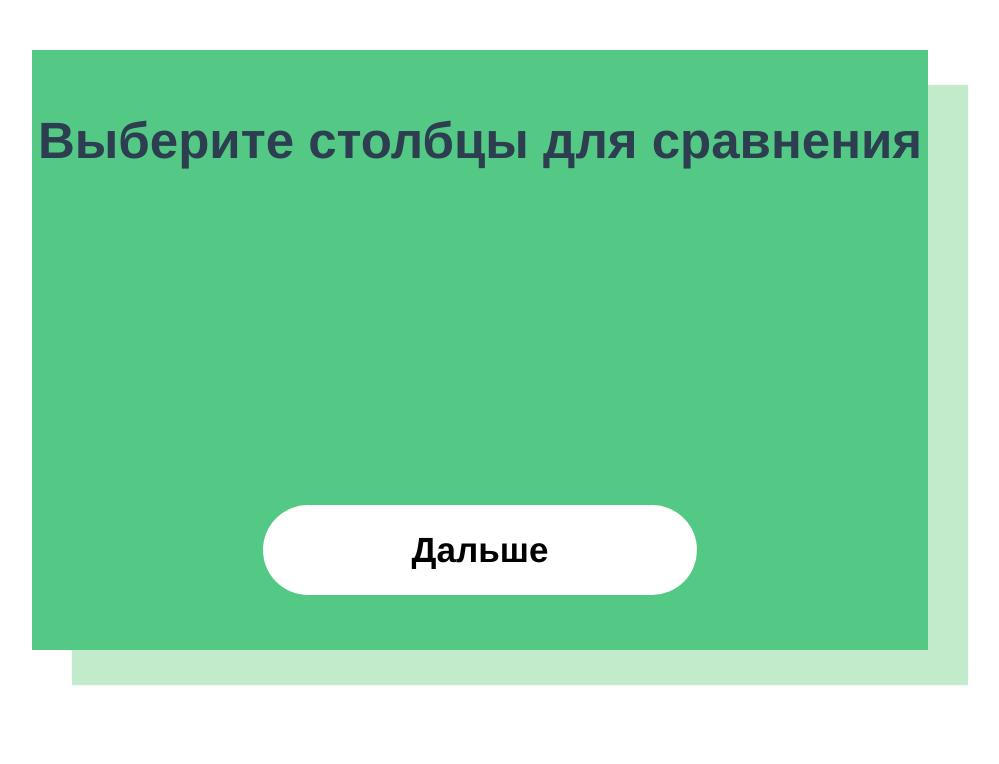
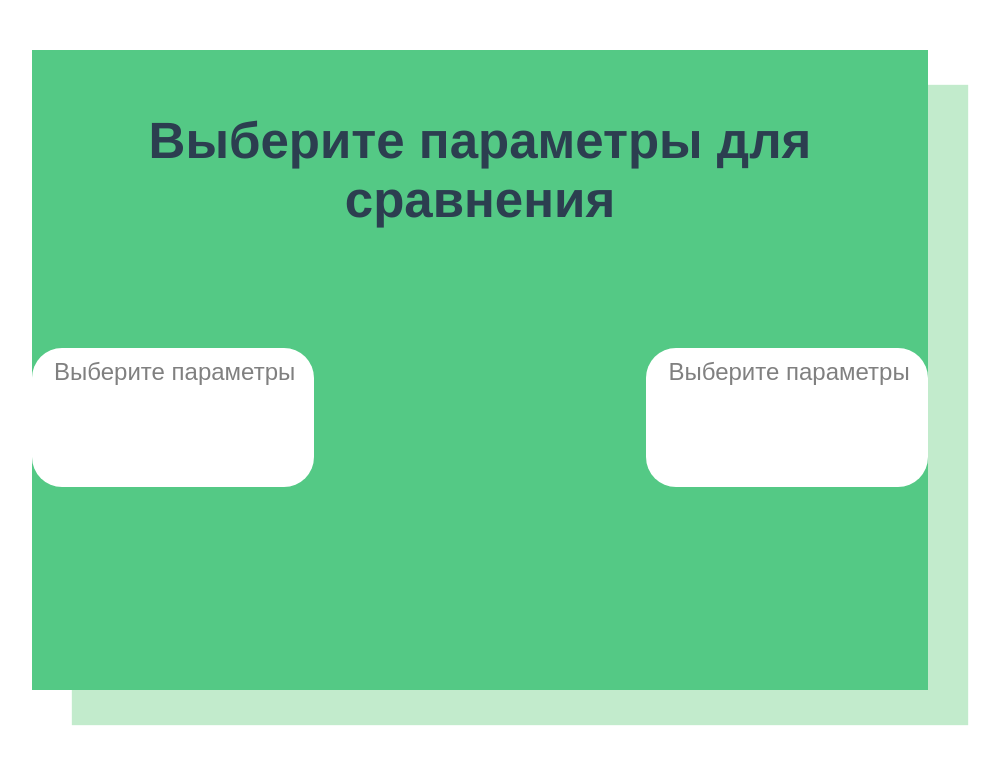
Before and after one commit to skysea116/compare_vue, a Vue app: page /comparing in a window 1280 px wide. Shown: the top 764 px of the page, without its empty margins (160-1159 px from the left). Built offline with nearby package versions, Linux system fonts and the light colour scheme.

Commit message:
доработан выбор параметров сравнения

```diff
--- a/src/App.vue
+++ b/src/App.vue
@@ -18,7 +18,7 @@
   background-color: rgb(84, 201, 133);
     box-shadow: 40px 35px 1px rgba(70, 194, 101, 0.329);
     width: 70vw;
-    height: 75vh;
+    height: 80vh;
     margin: 0 auto;
     margin-top: 50px;
 }
--- a/src/components/comparingFiles.vue
+++ b/src/components/comparingFiles.vue
@@ -1,18 +1,31 @@
 <template>
      <div class="compare">
-         <li v-for="table in headers" :key="table.h">
-           <div class="select">
-             <select :value="table.trim()" >
-              <option>
-                   <p>---</p>
+         <li >
+           <div class="select" v-if="fileNum === '1'">
+             <select @change="getSelectValue()" v-model="selected_1" multiple>
+              <option selected="selected" disabled value="---" >
+                   <p>Выберите параметры</p>
                </option>
-               <option  v-for="table2 in headers" :key="table2">
+               <option  v-for="table2 in headers" :key="table2" title="ctrl + ЛКМ">
+                   <p>{{ table2 }}</p>
+               </option>
+
+             </select>
+           </div>
+
+           <div class="select" v-if="fileNum === '2'">
+             <select @change="getSelectValue()" v-model="selected_2" multiple>
+              <option selected="selected" disabled value="---" title="ctrl + ЛКМ для множественного выбора">
+                   <p>Выберите параметры</p>
+               </option>
+               <option  v-for="table2 in headers" :key="table2" title="ctrl + ЛКМ">
                    <p>{{ table2 }}</p>
                </option>
 
              </select>
            </div>
          </li>
+
      </div>
    </template>
 
@@ -25,6 +38,8 @@ export default {
       firstTable: this.$store.getters.FIRST_TABLE,
       secondTable: this.$store.getters.SECOND_TABLE,
       headers: [],
+      selected_1: [],
+      selected_2: [],
     }
   },
 
@@ -36,34 +51,44 @@ mounted() {
 
     toHeaders() {
       if(this.fileNum === '1') {
-        for(let item in this.firstTable) {
-          if(item.match(/1/) && item.length <= 2) {
-            this.headers.push(this.firstTable[item].h)
-          }
+        for(let item in this.firstTable[0]) {
+            this.headers.push(item)
         }
       } else {
-        for(let item in this.secondTable) {
-          if(item.match(/1/) && item.length <= 2) {
-            this.headers.push(this.secondTable[item].h)
-          }
+        for(let item in this.secondTable[0]) {
+            this.headers.push(item)
         }
       }
+    },
+    getSelectValue() {
+      if(this.fileNum === '1') {
+        this.$store.commit('SET_1_SELECTED_PARAMS', this.selected_1)
+      } else {
+        this.$store.commit('SET_2_SELECTED_PARAMS', this.selected_2)
+      }
     }
+  }
 
-  }
 }
 </script>
 <style>
   select {
     font-size: 24px;
-    width: 18vw;
+    width: 22vw;
     padding: 10px 20px;
     border-radius: 30px;
     border: none;
     margin: 5px 0;
     transition: all 0.2s;
   }
-  select:hover {
+  option {
+    transition: all 0.1s;
+    border-radius: 30px;
+  }
+  option:first-child:hover {
+    cursor: pointer;
+  }
+  option:hover {
     transition: all 0.2s;
     background-color: rgb(224, 224, 224);
     color: rgb(70, 194, 121);
@@ -72,4 +97,5 @@ mounted() {
   li {
     list-style: none;
   }
+
 </style>
--- a/src/components/fileUpload.vue
+++ b/src/components/fileUpload.vue
@@ -15,7 +15,7 @@
   </div>
 </template>
 <script>
-import { read } from 'xlsx';
+import { read, utils } from 'xlsx';
 
   export default {
     props: ['fileNum'],
@@ -48,12 +48,11 @@ import { read } from 'xlsx';
           var ws = wb.Sheets[wsname];
 
           /* generate HTML */
-          //var HTML = utils.sheet_to_html(ws);
-          console.log(ws)
+          var rows = utils.sheet_to_json(ws);
 
           /* update table */
           //document.getElementById('out-table').innerHTML = HTML;
-          this.setToVuex(ws)
+          this.setToVuex(rows)
         };
         reader.readAsArrayBuffer(this.file);
     },
--- a/src/components/nextButton.vue
+++ b/src/components/nextButton.vue
@@ -1,5 +1,7 @@
 <template>
+  <div class="but">
      <router-link to="/comparing">Дальше</router-link>
+  </div>
 </template>
 <style>
 a {
@@ -18,10 +20,10 @@ a {
     color: black;
     transition: all 0.2s;
     width: 30vw;
-  }
+}
 a:hover {
     transition: all 0.2s;
     background-color: rgb(224, 224, 224);
     color: rgb(70, 194, 121);
-  }
+}
 </style>
--- a/src/store/index.js
+++ b/src/store/index.js
@@ -9,6 +9,10 @@ export default new Vuex.Store({
     table_2: '',
     fileName_1: '',
     fileName_2: '',
+    selected_1: '',
+    selected_2: '',
+    isSelected_1: '',
+    isSelected_2: ''
   },
   getters: {
     FIRST_TABLE(state) { //геттер
@@ -17,33 +21,66 @@ export default new Vuex.Store({
     SECOND_TABLE(state) {
       return state.table_2
     },
+
+
     FIRST_FILE(state) {
       return state.fileName_1
     },
     SECOND_FILE(state) {
       return state.fileName_2
     },
+
+    SELECTED_PARAMS_1(state) {
+      return state.selected_1
+    },
+    SELECTED_PARAMS_2(state) {
+      return state.selected_2
+    },
+
+
+    IS_SLECTED_1(state) {
+      return state.isSelected_1
+    },
+    IS_SLECTED_2(state) {
+      return state.isSelected_2
+    },
+
+
   },
 
   mutations: {
     SET_1_TABLE_TO_STATE: (state, payload) => {
       state.table_1 = payload;
     },
-
     SET_2_TABLE_TO_STATE: (state, payload) => {
       state.table_2 = payload;
     },
 
+
     SET_1_FILE_NAME: (state, payload) => {
       state.fileName_1 = payload;
     },
-
     SET_2_FILE_NAME: (state, payload) => {
       state.fileName_2 = payload;
-    }
+    },
+
+
+    SET_1_SELECTED_PARAMS: (state, payload) => {
+      state.selected_1 = payload;
+    },
+    SET_2_SELECTED_PARAMS: (state, payload) => {
+      state.selected_2 = payload;
+    },
+    IS_SELECTED_1: (state, payload) => {
+      state.isSelected_1 = payload;
+    },
+    IS_SELECTED_2: (state, payload) => {
+      state.isSelected_2 = payload;
+    },
 
   },
   actions: {
+
   },
   modules: {
   }
--- a/src/views/ComparingView.vue
+++ b/src/views/ComparingView.vue
@@ -1,6 +1,6 @@
 <template>
   <div class="comp">
-    <h2>Выберите столбцы для сравнения</h2>
+    <h2>Выберите параметры для сравнения</h2>
     <div class="top-comp">
       <div class="one">
         <h3>{{ this.$store.getters.FIRST_FILE }}</h3>
@@ -11,8 +11,10 @@
         <comparingFiles fileNum = 2 />
       </div>
     </div>
-    <div class="button">
-      <nextButton />
+    <div class="but-wrap">
+      <div class="button" v-if="((this.$store.getters.SELECTED_PARAMS_1.length) >= 1 && (this.$store.getters.SELECTED_PARAMS_2.length >= 1)) && (this.$store.getters.SELECTED_PARAMS_1.length == this.$store.getters.SELECTED_PARAMS_2.length)">
+        <nextButton />
+      </div>
     </div>
   </div>
 </template>
@@ -49,5 +51,9 @@ export default {
     display: flex;
     justify-content: space-between;
   }
+  .but-wrap {
+    height: 11vh;
+    margin-bottom: 30px;
+  }
 
 </style>
```
